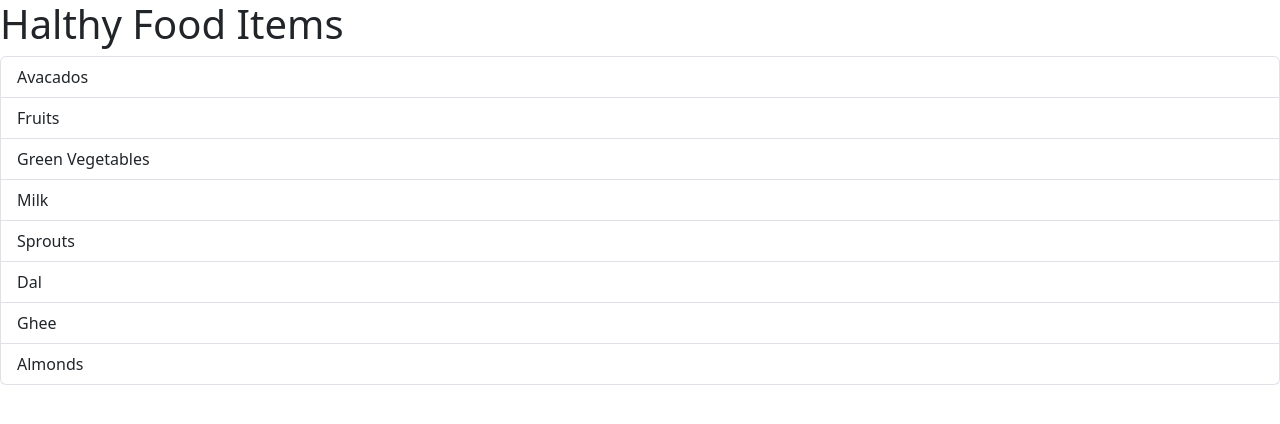
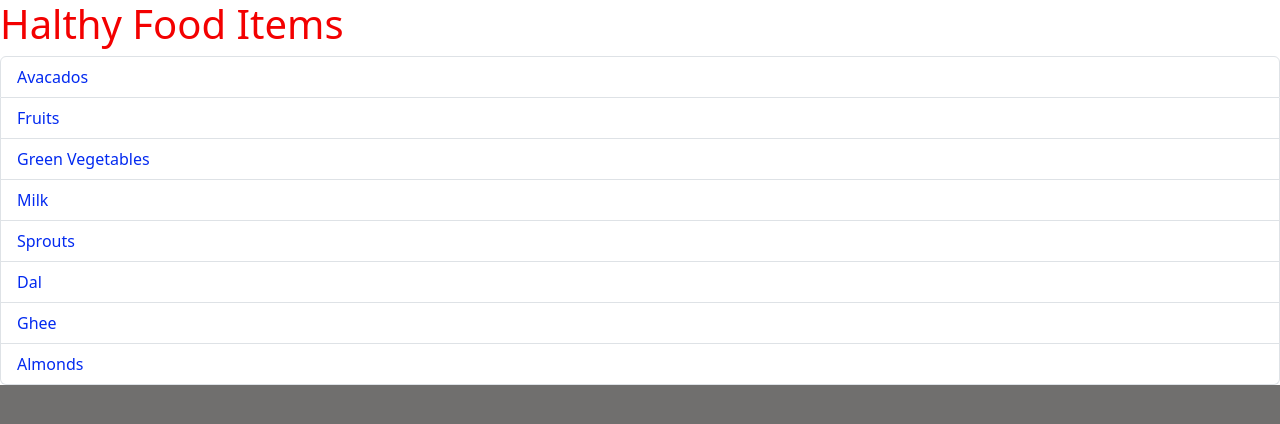
Before and after one commit to tejasbhosale17/ReactApps, a React (Vite) app in the folder 18Fragments/learning-fragments/: page / in a window 1280 px wide. Shown: the top 424 px of the page. Built offline with nearby package versions, Linux system fonts and the light colour scheme.

Commit message:
added css modules

```diff
--- /dev/null
+++ b/18Fragments/learning-fragments/src/App.css
@@ -0,0 +1,10 @@
+
+
+:root{
+  background-color: rgb(112, 111, 110);
+}
+
+.food-heading{
+  font-weight: 500;
+  color: rgb(243, 0, 0);
+}
--- a/18Fragments/learning-fragments/src/App.jsx
+++ b/18Fragments/learning-fragments/src/App.jsx
@@ -1,6 +1,7 @@
 import React from "react";
 import FoodItems from "./components/FoodItems";
 import ErrorMessage from "./components/ErrorMessage";
+import "./App.css";
 function App() {
   let foodItems = [
     "Avacados",
@@ -18,7 +19,7 @@ function App() {
   // }
   return (
     <React.Fragment>
-      <h1>Halthy Food Items </h1>
+      <h1 className="food-heading">Halthy Food Items </h1>
       {/*Second Method
       {FoodItems.length === 0 ? <h2>I am Still Hungry</h2> : null} */}
 
--- a/18Fragments/learning-fragments/src/components/Item.jsx
+++ b/18Fragments/learning-fragments/src/components/Item.jsx
@@ -1,9 +1,13 @@
 // const Item = (props) => {
+import styles from "./Item.module.css";
 const Item = ({ foodItem }) => {
+  console.log(styles);
   // let { fooditem } = props;
   return (
     <>
-      <li className="list-group-item">{foodItem}</li>
+      <li className={`${styles["kg-item"]} list-group-item`}>
+        <span className={styles["kg-span"]}>{foodItem}</span>
+      </li>
     </>
   );
 };
--- /dev/null
+++ b/18Fragments/learning-fragments/src/components/Item.module.css
@@ -0,0 +1,8 @@
+.kg-item {
+  background-color:rgb(221, 171, 10);
+}
+
+.kg-span{
+  font-weight: 500;
+  color: rgb(3, 42, 240);
+}
--- a/18Fragments/learning-fragments/src/main.jsx
+++ b/18Fragments/learning-fragments/src/main.jsx
@@ -1,7 +1,7 @@
 import React from "react";
 import ReactDOM from "react-dom/client";
 import App from "./App.jsx";
-
+import "./App.css";
 import "bootstrap/dist/css/bootstrap.min.css";
 ReactDOM.createRoot(document.getElementById("root")).render(
   <React.StrictMode>
```
